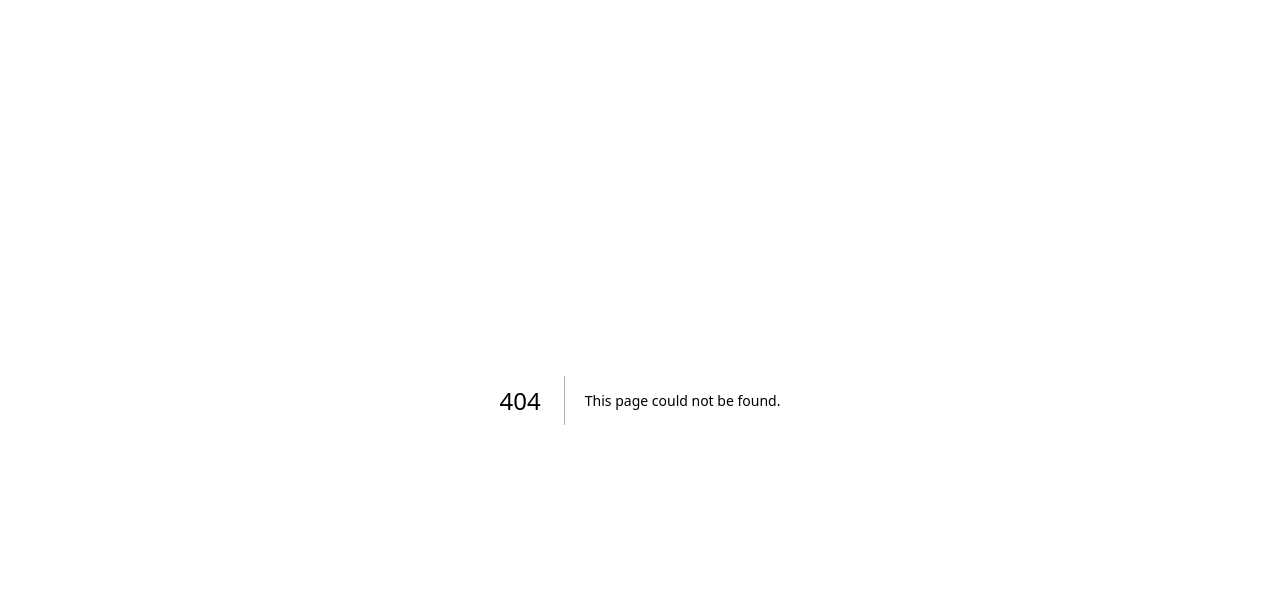
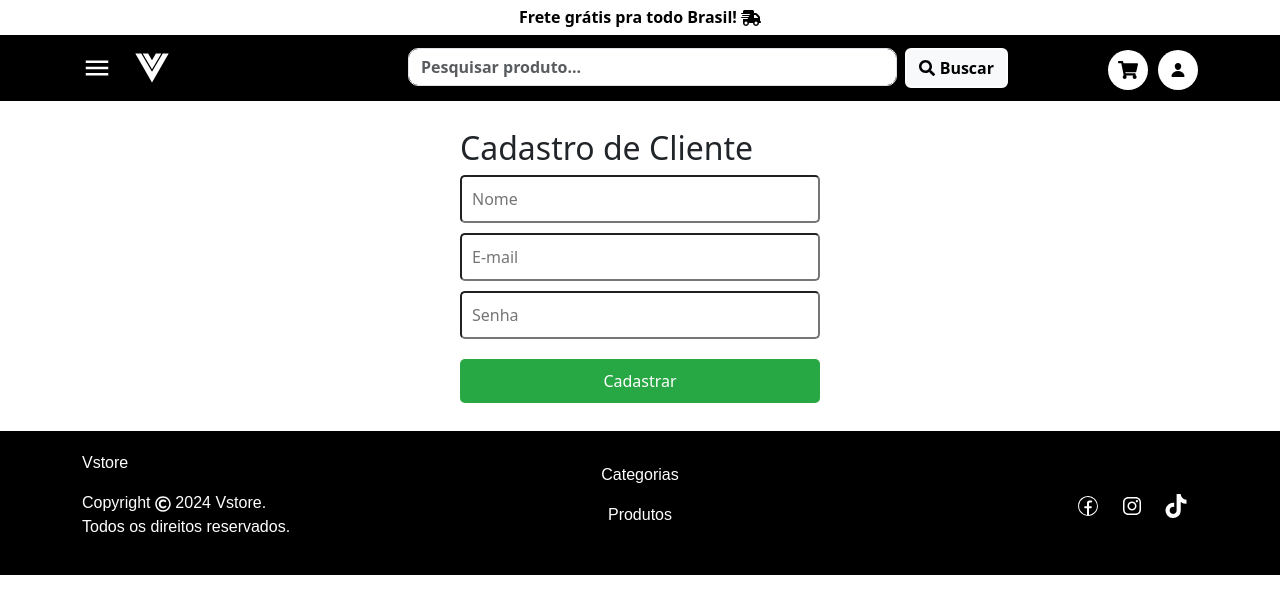
Before and after one commit to VitorMod3sto/vstore, a Next.js app: page /paginas/cadastros in a window 1280 px wide. Before the commit this address had no page. Shown: the top 614 px of the page. Built offline with nearby package versions, Linux system fonts and the light colour scheme.

Commit message:
cadastro + login cliente (pendente validação nas páginas)

```diff
--- /dev/null
+++ b/src/app/paginas/cadastros/page.js
@@ -0,0 +1,85 @@
+'use client';
+
+import { useState } from 'react';
+import Pagina2 from "@/app/components/Pagina2";
+
+export default function Cadastro() {
+    const [nome, setNome] = useState('');
+    const [email, setEmail] = useState('');
+    const [senha, setSenha] = useState('');
+    const [mensagem, setMensagem] = useState('');
+
+    // Função de cadastro
+    const cadastrarCliente = () => {
+        // Recuperando os clientes já cadastrados
+        const clientes = JSON.parse(localStorage.getItem('clientes')) || [];
+
+        // Verificando se já existe um cliente com o mesmo e-mail
+        const clienteExistente = clientes.find(cliente => cliente.email === email);
+
+        if (clienteExistente) {
+            setMensagem('E-mail já cadastrado!');
+            return;
+        }
+
+        // Criando o novo cliente
+        const novoCliente = { nome, email, senha };
+
+        // Adicionando ao localStorage
+        clientes.push(novoCliente);
+        localStorage.setItem('clientes', JSON.stringify(clientes));
+
+        // Logando o usuário automaticamente após o cadastro
+        localStorage.setItem('clienteLogado', JSON.stringify(novoCliente));
+
+        setMensagem('Cadastro realizado com sucesso!');
+    };
+
+    return (
+        <Pagina2 titulo="Cadastro">
+            <div style={{ padding: '20px', maxWidth: '400px', margin: 'auto' }}>
+                <h2>Cadastro de Cliente</h2>
+                <div style={{ marginBottom: '10px' }}>
+                    <input
+                        type="text"
+                        value={nome}
+                        onChange={(e) => setNome(e.target.value)}
+                        placeholder="Nome"
+                        style={{ width: '100%', padding: '10px', marginBottom: '10px', borderRadius: '5px' }}
+                    />
+                    <input
+                        type="email"
+                        value={email}
+                        onChange={(e) => setEmail(e.target.value)}
+                        placeholder="E-mail"
+                        style={{ width: '100%', padding: '10px', marginBottom: '10px', borderRadius: '5px' }}
+                    />
+                    <input
+                        type="password"
+                        value={senha}
+                        onChange={(e) => setSenha(e.target.value)}
+                        placeholder="Senha"
+                        style={{ width: '100%', padding: '10px', marginBottom: '10px', borderRadius: '5px' }}
+                    />
+                </div>
+
+                <button
+                    onClick={cadastrarCliente}
+                    style={{
+                        width: '100%',
+                        padding: '10px',
+                        backgroundColor: '#28a745',
+                        color: 'white',
+                        border: 'none',
+                        borderRadius: '5px',
+                        cursor: 'pointer'
+                    }}
+                >
+                    Cadastrar
+                </button>
+
+                {mensagem && <p style={{ textAlign: 'center', color: 'red', marginTop: '10px' }}>{mensagem}</p>}
+            </div>
+        </Pagina2>
+    );
+}
```
Also changed, not shown: src/app/paginas/login/page.js (added, +68 -0 lines).
